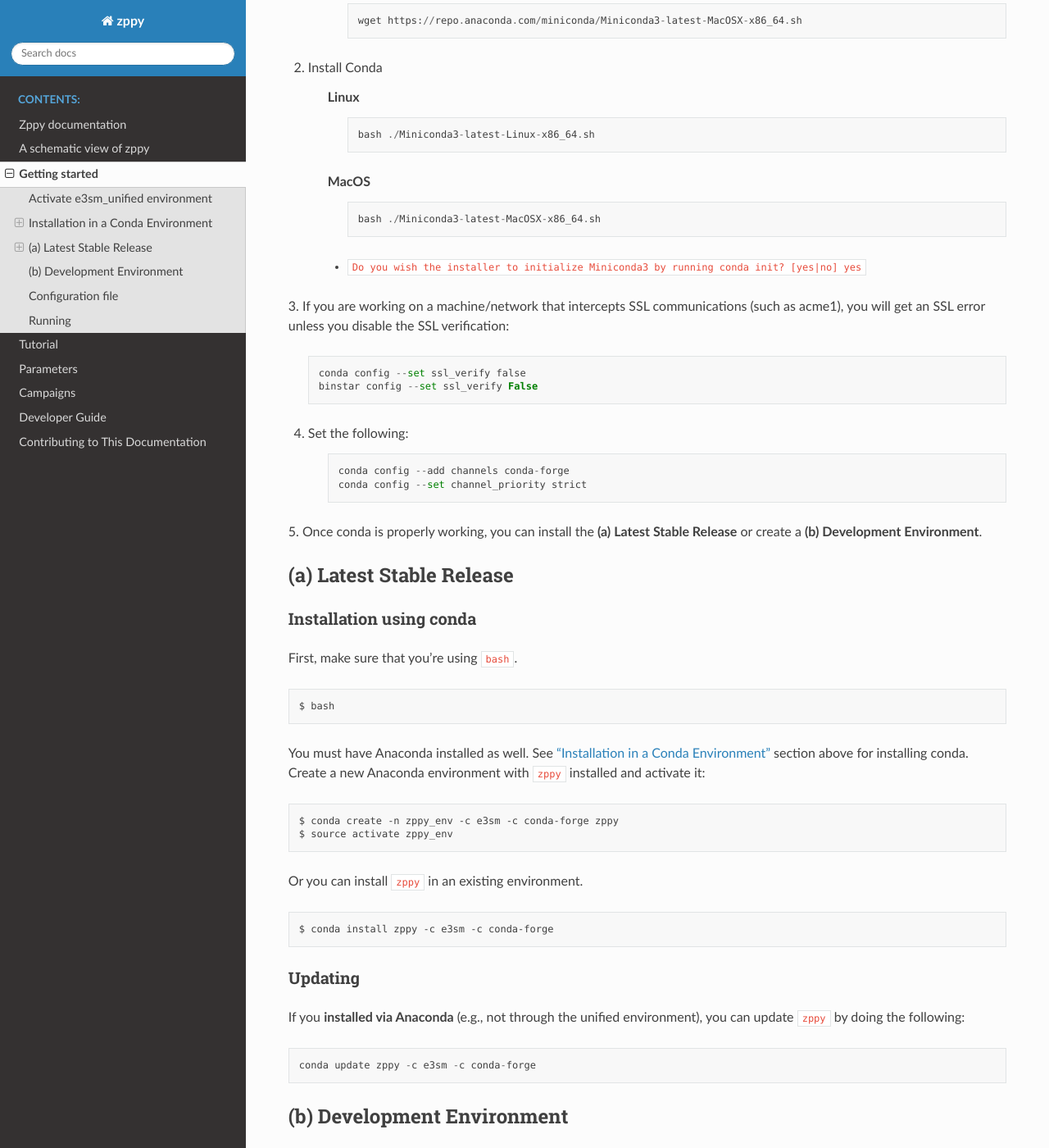
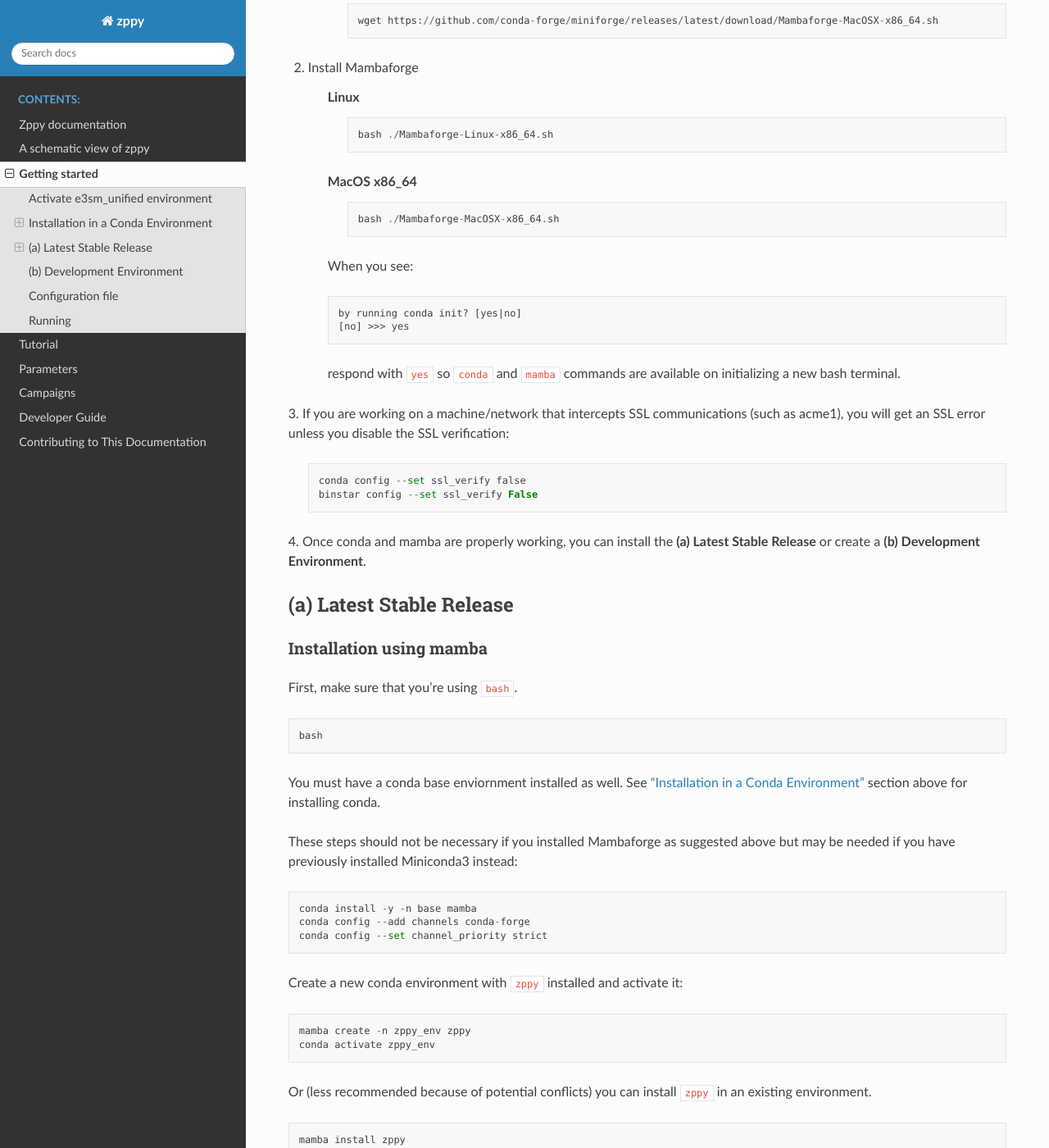
Before and after one commit to E3SM-Project/zppy, a Sphinx documentation site: the page built from docs/source/getting_started.rst, in a window 1280 px wide and 1400 px high, scrolled down 1639 px. Shown: the whole window at 82% size. Built offline with Sphinx 7.4.7 and the Read the Docs theme 2.0.0, drawn with Linux system fonts in a browser that asks for light colours; some of the changed text lies outside the part shown.

Commit message:
Switch docs to mamba and Mambaforge (#428)
* Switch docs to mamba and Mambaforge

* Point to Troubleshooting section on error

* Remove troubleshooting and instead include in install

```diff
--- a/docs/source/getting_started.rst
+++ b/docs/source/getting_started.rst
@@ -77,32 +77,38 @@ Others/Local
 
 If the system doesn't come with conda pre-installed, follow these instructions:
 
-1. Download Conda
+1. Download Mambaforge
 
     Linux
         ::
 
-            wget https://repo.anaconda.com/miniconda/Miniconda3-latest-Linux-x86_64.sh
+            wget https://github.com/conda-forge/miniforge/releases/latest/download/Mambaforge-Linux-x86_64.sh
 
-    MacOS (note that ``zppy`` is not supported on MacOS, but it may be useful to contribute to the documentation on MacOS)
+    MacOS x86_64 (note that ``zppy`` is not supported on MacOS, but it may be useful to contribute to the documentation on MacOS)
         ::
 
-            wget https://repo.anaconda.com/miniconda/Miniconda3-latest-MacOSX-x86_64.sh
+            wget https://github.com/conda-forge/miniforge/releases/latest/download/Mambaforge-MacOSX-x86_64.sh
 
-2. Install Conda
+2. Install Mambaforge
 
     Linux
         ::
 
-            bash ./Miniconda3-latest-Linux-x86_64.sh
+            bash ./Mambaforge-Linux-x86_64.sh
 
 
-    MacOS
+    MacOS x86_64
         ::
 
-            bash ./Miniconda3-latest-MacOSX-x86_64.sh
+            bash ./Mambaforge-MacOSX-x86_64.sh
 
-    - ``Do you wish the installer to initialize Miniconda3 by running conda init? [yes|no] yes``
+    When you see: ::
+
+        by running conda init? [yes|no]
+        [no] >>> yes
+
+    respond with ``yes`` so ``conda`` and ``mamba`` commands are available on
+    initializing a new bash terminal.
 
 3. If you are working on a machine/network that intercepts SSL communications (such as
 acme1), you will get an SSL error unless you disable the SSL verification:
@@ -112,45 +118,47 @@ acme1), you will get an SSL error unless you disable the SSL verification:
         conda config --set ssl_verify false
         binstar config --set ssl_verify False
 
-4. Set the following:
-
-    ::
-
-        conda config --add channels conda-forge
-        conda config --set channel_priority strict
-
-5. Once conda is properly working, you can install the **(a) Latest Stable Release** or
+4. Once conda and mamba are properly working, you can install the **(a) Latest Stable Release** or
 create a **(b) Development Environment**.
 
 (a) Latest Stable Release
 =========================
 
-Installation using conda
+Installation using mamba
 ------------------------
 
 First, make sure that you're using ``bash``. ::
 
-   $ bash
+   bash
 
-You must have Anaconda installed as well.
+You must have a conda base enviornment installed as well.
 See :ref:`"Installation in a Conda Environment" <conda_environment>` section above for
 installing conda.
-Create a new Anaconda environment with ``zppy`` installed and activate it: ::
 
-   $ conda create -n zppy_env -c e3sm -c conda-forge zppy
-   $ source activate zppy_env
+These steps should not be necessary if you installed Mambaforge as suggested
+above but may be needed if you have previously installed Miniconda3 instead: ::
 
-Or you can install ``zppy`` in an existing environment. ::
+   conda install -y -n base mamba
+   conda config --add channels conda-forge
+   conda config --set channel_priority strict
 
-   $ conda install zppy -c e3sm -c conda-forge
+Create a new conda environment with ``zppy`` installed and activate it: ::
+
+   mamba create -n zppy_env zppy
+   conda activate zppy_env
+
+Or (less recommended because of potential conflicts) you can install ``zppy``
+in an existing environment. ::
+
+   mamba install zppy
 
 Updating
 --------
 
-If you **installed via Anaconda** (e.g., not through the unified environment),
-you can update ``zppy`` by doing the following:  ::
+If you **installed into your own conda environment** (e.g., not through the
+unified environment), you can update ``zppy`` by doing the following:  ::
 
-    conda update zppy -c e3sm -c conda-forge
+    mamba update zppy
 
 .. _dev-env:
 
@@ -217,7 +225,7 @@ Furthermore, the dev environment includes quality assurance (QA) tools such as c
 
     ::
 
-        conda clean --all
+        mamba clean --all
 
 4. Enter the fork's clone.
 
@@ -232,7 +240,7 @@ Furthermore, the dev environment includes quality assurance (QA) tools such as c
 
     ::
 
-        conda env create -f conda/dev.yml
+        mamba env create -f conda/dev.yml
         conda activate zppy_dev
 
 6. Install ``pre-commit``.
```
